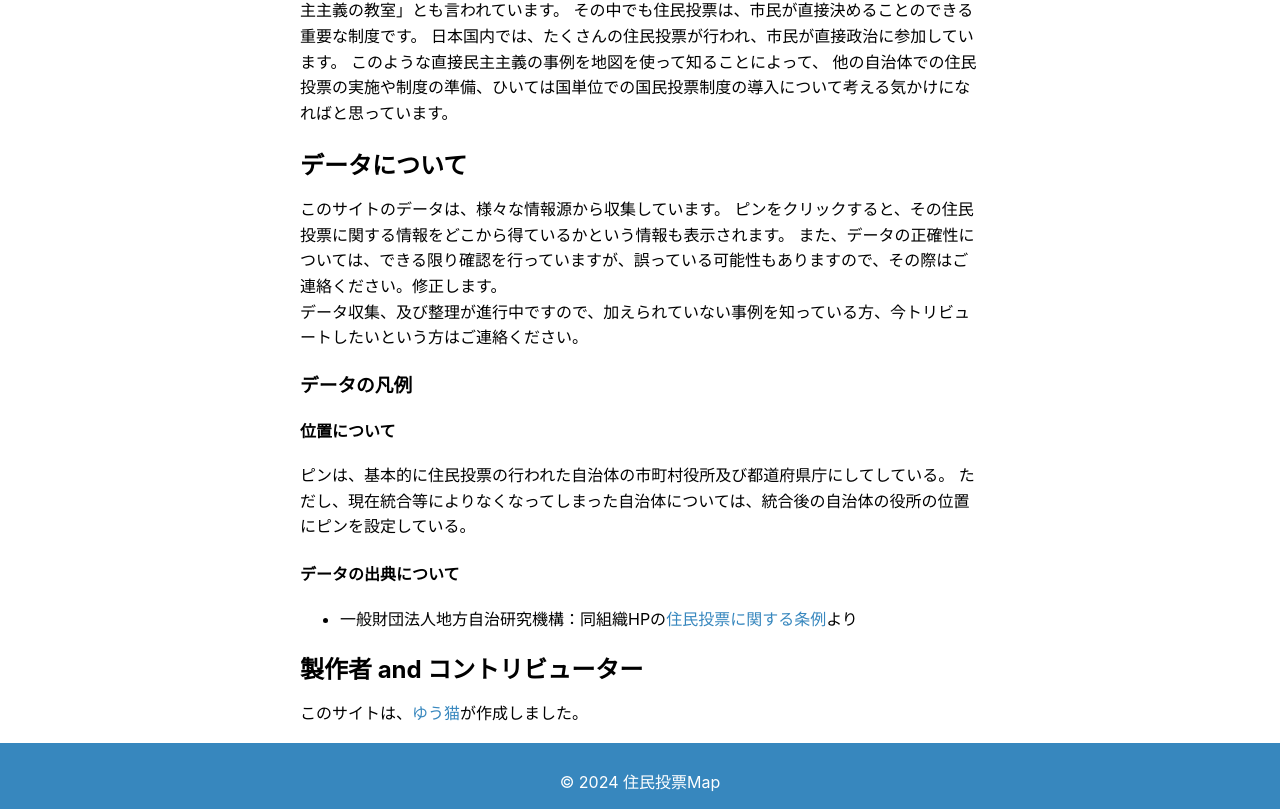
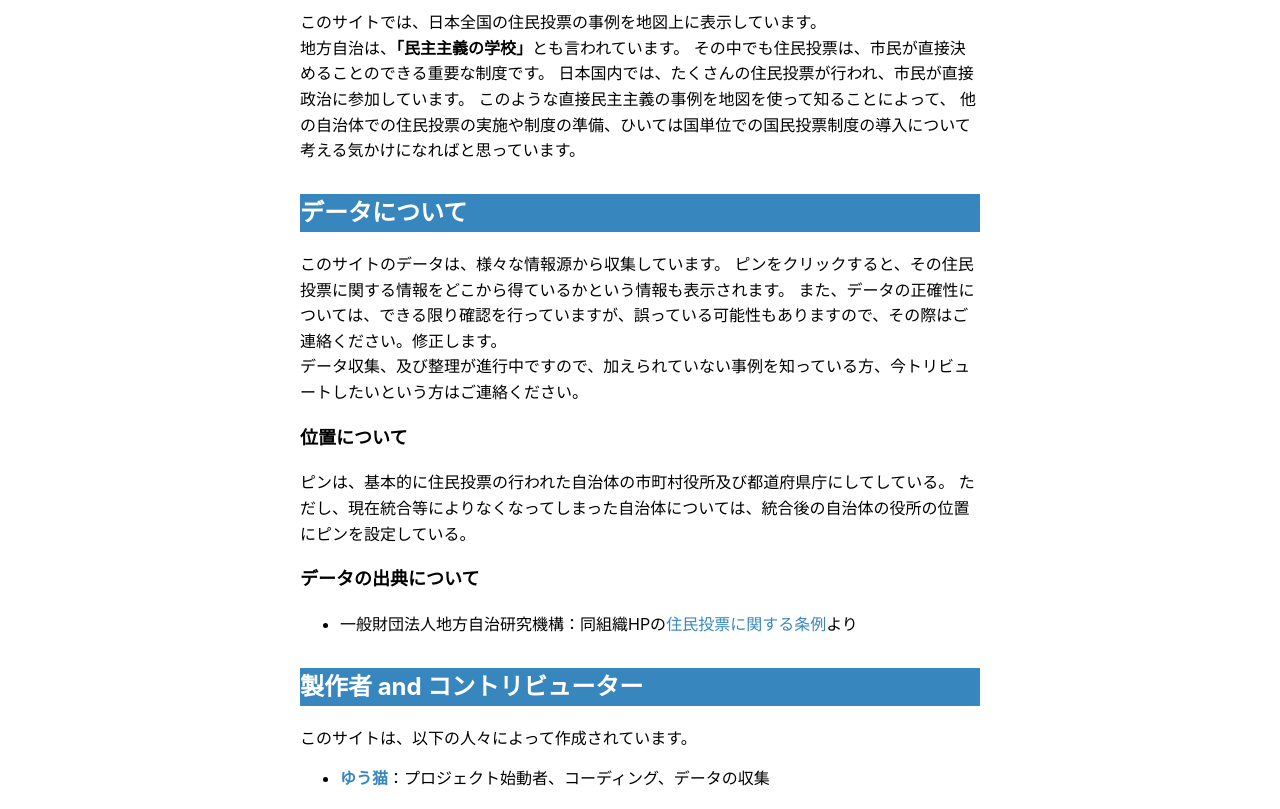
Before and after one commit to yuneko1127/jumintohyoMap, a React (Create React App) app: page /about in a window 1280 px wide. Shown: the part 207-1016 px from the top of the page. Built offline with nearby package versions, Linux system fonts and the light colour scheme.

Commit message:
fix and add data

```diff
--- a/src/About.css
+++ b/src/About.css
@@ -1,16 +1,31 @@
 .about-container {
   max-width: 85vh;
   margin: 0 auto;
+  padding: 20px;
+  line-height: 1.6;
 }
 
 .about-container h2 {
+  background-color: #3787be;
+  color: white;
   font-size: 24px;
-    margin-bottom: 16px;
+  margin-top: 30px;
+}
+
+.about-container h3 {
+  font-size: 18px;
 }
 
 .about-container p {
-    font-size: 16px;
-    line-height: 1.6;
+  margin-top: 15px;
+}
+
+.about-container ul {
+  margin-top: 15px;
+}
+
+.about-container li {
+  margin-bottom: 10px;
 }
 
 .about-container a {
--- a/src/About.js
+++ b/src/About.js
@@ -1,4 +1,5 @@
 import React from "react";
+import { Link } from "react-router-dom";
 import "./About.css";
 
 const About = () => {
@@ -6,8 +7,8 @@ const About = () => {
     <div className="about-container">
       <h2>住民投票Mapとは？</h2>
       <p>
-        このサイトでは、日本全国の住民投票の事例を地図上に表示しています。
-        地方自治体は、「民主主義の教室」とも言われています。
+        このサイトでは、日本全国の住民投票の事例を地図上に表示しています。<br></br>
+        地方自治は、<strong>「民主主義の学校」</strong>とも言われています。
         その中でも住民投票は、市民が直接決めることのできる重要な制度です。
         日本国内では、たくさんの住民投票が行われ、市民が直接政治に参加しています。
         このような直接民主主義の事例を地図を使って知ることによって、
@@ -21,13 +22,12 @@ const About = () => {
         <br></br>
         データ収集、及び整理が進行中ですので、加えられていない事例を知っている方、今トリビュートしたいという方はご連絡ください。
       </p>
-      <h3>データの凡例</h3>
-      <h4>位置について</h4>
+      <h3>位置について</h3>
       <p>
         ピンは、基本的に住民投票の行われた自治体の市町村役所及び都道府県庁にしてしている。
         ただし、現在統合等によりなくなってしまった自治体については、統合後の自治体の役所の位置にピンを設定している。
       </p>
-      <h4>データの出典について</h4>
+      <h3>データの出典について</h3>
       <ul>
         <li>
           一般財団法人地方自治研究機構：同組織HPの
@@ -41,13 +41,21 @@ const About = () => {
       </ul>
       <h2>製作者 and コントリビューター</h2>
       <p>
-        このサイトは、
-        <a href="https://github.com/yuneko1127"
-          rel="noopener noreferrer"
-          target="_blank">
-          ゆう猫
-        </a>
-        が作成しました。
+        このサイトは、以下の人々によって作成されています。
+        <ul>
+          <li>
+            <a href="https://github.com/yuneko1127"
+              rel="noopener noreferrer"
+              target="_blank">
+              <strong>ゆう猫</strong>
+            </a>
+            ：プロジェクト始動者、コーディング、データの収集
+          </li>
+        </ul>
+        <strong>
+          このプロジェクトでは、コントリビューターを募集しています。
+          <Link to="/contact">Contact</Link>などから連絡ください。
+        </strong>
       </p>
     </div>
   );
--- a/src/Events.js
+++ b/src/Events.js
@@ -1,66 +1,162 @@
 const events = [
   {
     id: 1,
-      eventName: '原子力発電所建設についての住民投票',
-      location_name: '新潟県巻町（現在 新潟市）',
+    eventName: "原子力発電所建設についての住民投票",
+    location_name: "新潟県巻町（現在 新潟市）",
     location: [37.91637967784871, 139.03616586665956],
-      date: '1996-08-04',
+    date: "1996-08-04",
+    source: "一般財団法人地方自治研究機構",
+  },
+  {
+    id: 2,
+    eventName: "日米地位協定の見直し及び基地の整理縮小に関する県民投票",
+    location_name: "沖縄県",
+    location: [26.212778735226753, 127.68079498540686],
+    date: "1996-09-08",
+    source: "一般財団法人地方自治研究機構",
+  },
+  {
+    id: 3,
+    eventName: "産業廃棄物処理施設の設置についての住民投票",
+    location_name: "岐阜県御嵩町",
+    location: [35.434356414120415, 137.13095812991548],
+    date: "1997-06-22",
+    source: "一般財団法人地方自治研究機構",
+  },
+  {
+    id: 4,
+    eventName: "産業廃棄物中間処理場建設についての市民投票",
+    location_name: "宮崎県小林市",
+    location: [31.996876650651828, 130.9724620684362],
+    date: "1997-11-16",
+    source: "一般財団法人地方自治研究機構",
+  },
+  {
+    id: 5,
+    eventName: "米軍のヘリポート基地建設の是非を問う市民投票",
+    location_name: "沖縄県名護市",
+    location: [26.591765943369577, 127.977506683633282],
+    date: "1997-12-10",
+    source: "一般財団法人地方自治研究機構",
+  },
+  {
+    id: 6,
+    eventName: "産業廃棄物終処分場の設置についての住民投票",
+    location_name: "岡山県吉永町（現在 備前市）",
+    location: [34.74530279442651, 134.18884928386305],
+    date: "1998-02-08",
+    source: "一般財団法人地方自治研究機構",
+  },
+  {
+    id: 7,
+    eventName: "産業廃棄物処分場設置についての住民投票",
+    location_name: "宮城県白石市",
+    location: [38.00266002128937, 140.61990945513398],
+    date: "1998-06-14",
+    source: "一般財団法人地方自治研究機構",
+  },
+  {
+    id: 8,
+    eventName: "産業廃棄物終処分場設置についての住民投票",
+    location_name: "千葉県海上町（現在 旭市）",
+    location: [35.71619582446606, 140.64845932807336],
+    date: "1998-08-30",
+    source: "一般財団法人地方自治研究機構",
+  },
+  {
+    id: 9,
+    eventName: "採石場の新規計画及び採石場の拡張計画についての住民投票",
+    location_name: "長崎県小長井町（現在 諫早市）",
+    location: [32.84374313156279, 130.05312069720298],
+    date: "1999-07-04",
+    source: "一般財団法人地方自治研究機構",
+  },
+  {
+    id: 10,
+    eventName: "吉野川可動堰建設計画の賛否を問う徳島市住民投票",
+    location_name: "徳島県徳島市",
+    location: [34.07084249648918, 134.5547359962955],
+    date: "2000-01-23",
+    source: "一般財団法人地方自治研究機構",
+  },
+  {
+    id: 11,
+    eventName: '柏崎刈羽原子力発電所におけるプルサーマル計画受入れの是非を問う住民投票',
+    location_name: '新潟県刈羽村',
+    location: [37.42228493206125, 138.62263201267712],
+    date: '2001-05-27',
     source:"一般財団法人地方自治研究機構",
   },
   {
-      id: 2,
-      eventName: '日米地位協定の見直し及び基地の整理縮小に関する県民投票',
-      location_name: '沖縄県',
-      location: [26.212778735226753, 127.68079498540686],
-      date: '1996-09-08',
+    id: 12,
+    eventName: '原子力発電所誘致に対する賛否についての住民投票',
+    location_name: '三重県海山町（現在 紀北町）',
+    location: [34.21164726581217, 136.33746271443624],
+    date: '2001-11-18',
     source:"一般財団法人地方自治研究機構",
   },
   {
-      id: 3,
-      eventName: '産業廃棄物処理施設の設置についての住民投票',
-      location_name: '岐阜県御嵩町',
-      location: [35.434356414120415, 137.13095812991548],
-      date: '1997-06-22',
+    id: 13,
+    eventName: '産業廃棄物処理についての住民投票',
+    location_name: '高知県日高村',
+    location: [33.53513308850707, 133.37306489814776],
+    date: '2003-10-26',
     source:"一般財団法人地方自治研究機構",
   },
   {
-      id: 4,
-      eventName: '産業廃棄物中間処理場建設についての市民投票',
-      location_name: '宮崎県小林市',
-      location: [31.996876650651828, 130.9724620684362],
-      date: '1997-11-16',
+    id: 14,
+    eventName: '市が施行主体となって行う袖ケ浦駅北側地区整備事業について市民の賛否を問う住民投票',
+    location_name: '千葉県袖ヶ浦市',
+    location: [35.43057609810047, 139.9540809954221],
+    date: '2005-10-23',
     source:"一般財団法人地方自治研究機構",
   },
   {
-      id: 5,
-      eventName: '米軍のヘリポート基地建設の是非を問う市民投票',
-      location_name: '沖縄県名護市',
-      location: [26.591765943369577, 127.977506683633282],
-      date: '1997-12-10',
+    id: 15,
+    eventName: '米空母艦載機移駐案受入れについての住民投票',
+    location_name: '山口県岩国市',
+    location: [34.166882964870496, 132.21861895120622],
+    date: '2006-03-12',
     source:"一般財団法人地方自治研究機構",
   },
   {
-      id: 6,
-      eventName: '産業廃棄物終処分場の設置についての住民投票',
-      location_name: '岡山県吉永町（現在 備前市）',
-      location: [34.74530279442651, 134.18884928386305],
-      date: '1998-02-08',
+    id: 16,
+    eventName: '地域交流センターの建設の賛否を問う住民投票',
+    location_name: '千葉県四街道市',
+    location: [35.669957444604194, 140.16782953775657],
+    date: '2007-12-09',
     source:"一般財団法人地方自治研究機構",
   },
   {
-      id: 8,
-      eventName: '産業廃棄物処分場設置についての住民投票',
-      location_name: '宮城県白石市',
-      location: [38.00266002128937, 140.61990945513398],
-      date: '1998-06-14',
+    id: 17,
+    eventName: '牧場誘致による牛舎建設の是非を問う住民投票',
+    location_name: '沖縄県伊是名村',
+    location: [26.923807589000784, 127.94127306822512],
+    date: '2008-04-27',
     source:"一般財団法人地方自治研究機構",
   },
   {
-      id: 9,
-      eventName: '産業廃棄物終処分場設置についての住民投票',
-      location_name: '千葉県海上町（現在 旭市）',
-      location: [35.71619582446606, 140.64845932807336],
-      date: '1998-08-30',
+    id: 18,
+    eventName: '佐久市総合文化会館の建設の賛否を問う住民投票',
+    location_name: '長野県佐久市',
+    location: [36.249004266705576, 138.47683968195386],
+    date: '2010-11-14',
+    source:"一般財団法人地方自治研究機構",
+  },
+  {
+    id: 19,
+    eventName: '鳥取市庁舎整備に関する住民投票',
+    location_name: '鳥取県鳥取市',
+    location: [35.49447303457775, 134.2223087819319],
+    date: '2012-05-20',
+    source:"一般財団法人地方自治研究機構",
+  },
+  {
+    id: 20,
+    eventName: '次回の一般選挙から市議会議員の定数を20人以下とすることについての住民投票',
+    location_name: '山口県山陽小野田市',
+    location: [34.0030689647951, 131.18207518189],
+    date: '2013-04-07',
     source:"一般財団法人地方自治研究機構",
   }
 ];
@@ -69,6 +165,7 @@ export default events;
 
 /*
 次回ここから
+http://www.rilg.or.jp/htdocs/img/reiki/046_referendum.htm#:~:text=%E6%9D%B1%E4%BA%AC%E9%83%BD%E5%B0%8F%E5%B9%B3,%E4%B8%8D%E6%88%90%E7%AB%8B
 
 {
   id: ,
@@ -78,4 +175,5 @@ export default events;
   date: '',
   source:"一般財団法人地方自治研究機構",
 }
+
 */
--- a/src/Header.js
+++ b/src/Header.js
@@ -9,7 +9,7 @@ const Header = () => {
         <div className="Header_nav">
             <nav>
                 <ul>
-                    <li><Link to="/">HOME</Link></li>
+                    <li><Link to="/">Home</Link></li>
                     <li><Link to="/about">About</Link></li>
                     <li><Link to="/contact">Contact</Link></li>
                 </ul>
--- a/src/index.css
+++ b/src/index.css
@@ -1,6 +1,6 @@
 body {
   margin: 0;
-  font-family: -apple-system, BlinkMacSystemFont, 'Segoe UI', 'Roboto', 'Oxygen',
+  font-family: 'BIZ UDPGothic', -apple-system, BlinkMacSystemFont, 'Segoe UI', 'Roboto', 'Oxygen',
     'Ubuntu', 'Cantarell', 'Fira Sans', 'Droid Sans', 'Helvetica Neue',
     sans-serif;
   -webkit-font-smoothing: antialiased;
```
Lines whose indentation alone changed are shown as unchanged.
